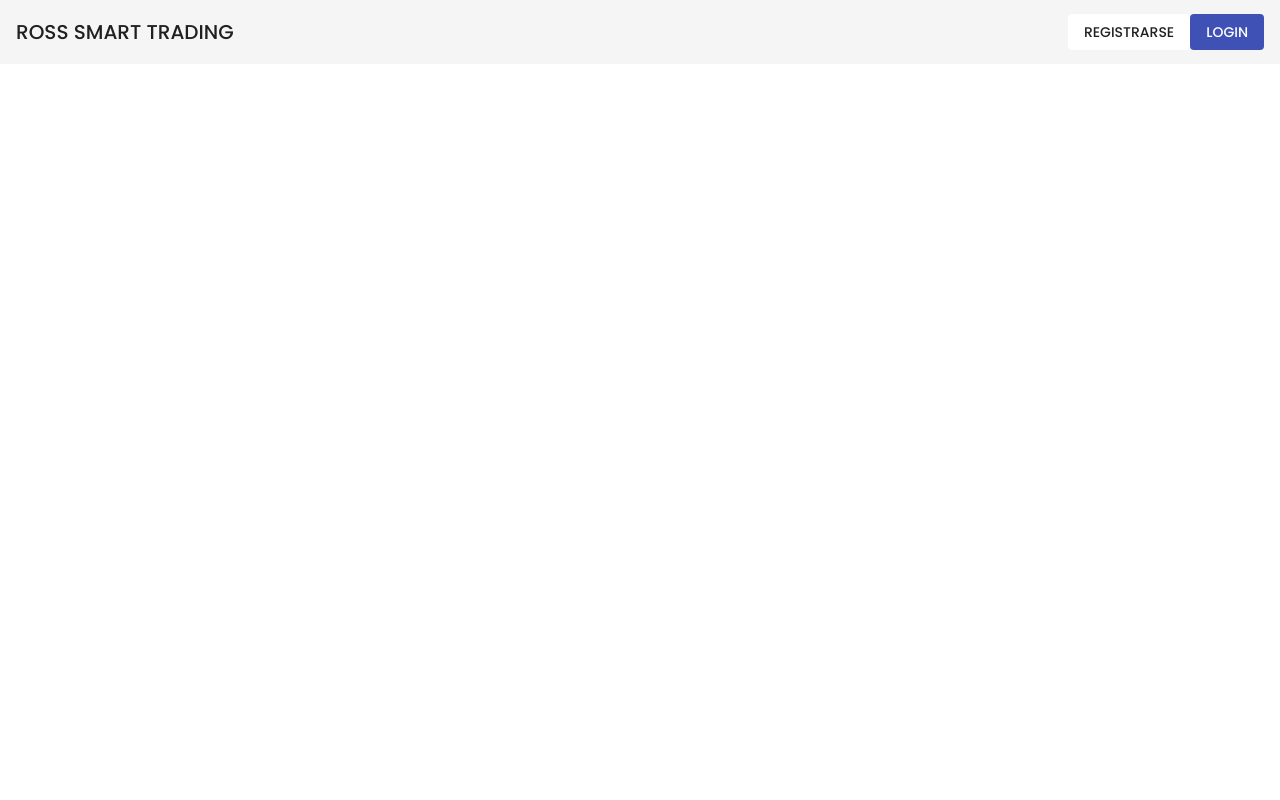
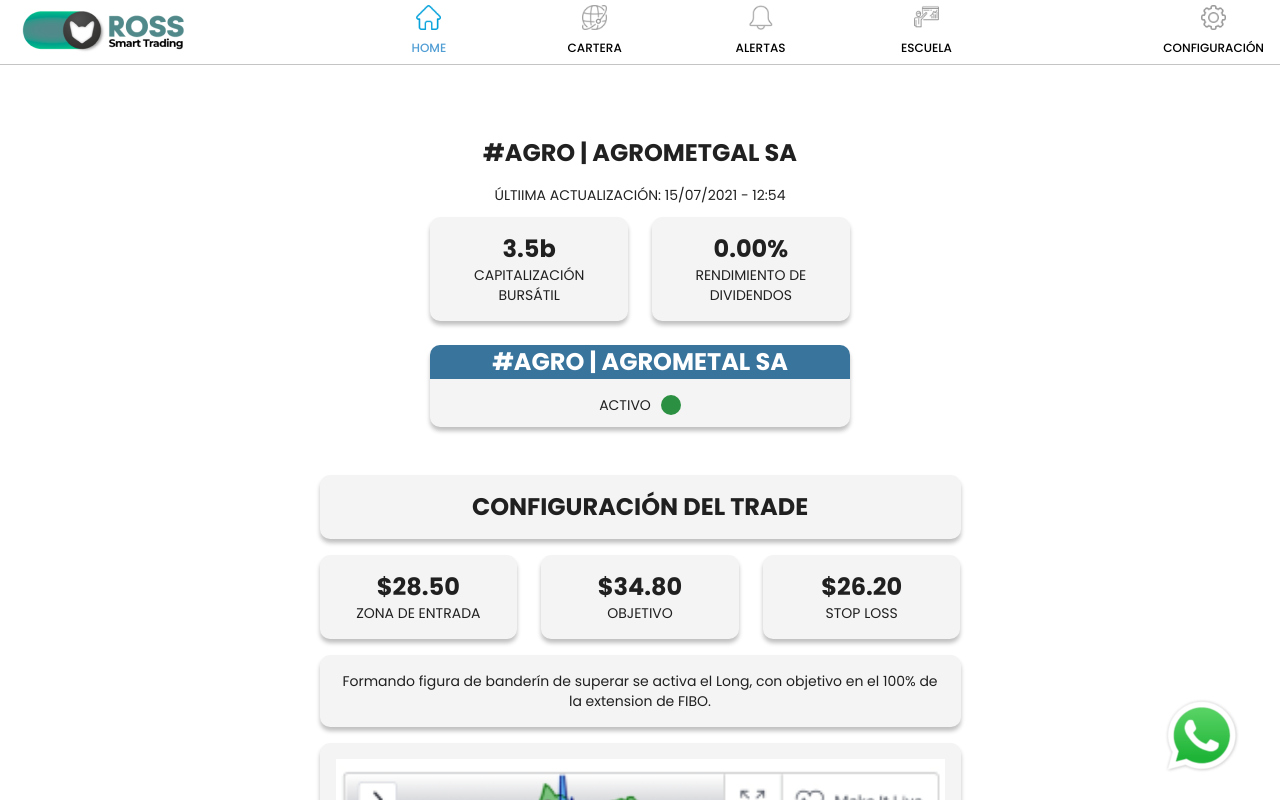
Before and after one commit to luponce/ross-smart-trading-web, an Angular app: page /admin/detalle-alerta/1 in a window 1280 px wide. Before the commit this address led to /. Built offline with nearby package versions, Linux system fonts and the light colour scheme; sample sign-in values are in the browser's storage.

Commit message:
Detalle de alerta

```diff
--- a/src/app/admin/admin-routing.module.ts
+++ b/src/app/admin/admin-routing.module.ts
@@ -11,6 +11,8 @@ import { EscuelaComponent } from './pages/escuela/escuela.component';
 import { ConfiguracionComponent } from './pages/configuracion/configuracion.component';
 import { SATComponent } from './pages/sat/sat.component';
 import { LATComponent } from './pages/lat/lat.component';
+import { DetalleAlertaComponent } from './pages/detalle-alerta/detalle-alerta.component';
+import { DetalleCarteraComponent } from './pages/detalle-cartera/detalle-cartera.component';
 
 const routes: Routes = [
   { path: 'login', component: LoginComponent },
@@ -43,6 +45,16 @@ const routes: Routes = [
       },
       { path: 'sat', component: SATComponent, canActivate: [AuthGuard] },
       { path: 'lat', component: LATComponent, canActivate: [AuthGuard] },
+      {
+        path: 'detalle-alerta/:id',
+        component: DetalleAlertaComponent,
+        canActivate: [AuthGuard],
+      },
+      {
+        path: 'detalle-cartera/:id',
+        component: DetalleCarteraComponent,
+        canActivate: [AuthGuard],
+      },
     ],
   },
 ];
--- a/src/app/admin/admin.module.ts
+++ b/src/app/admin/admin.module.ts
@@ -19,6 +19,8 @@ import { ConfiguracionComponent } from './pages/configuracion/configuracion.comp
 import { ButtonComponent } from './components/button/button.component';
 import { SATComponent } from './pages/sat/sat.component';
 import { LATComponent } from './pages/lat/lat.component';
+import { DetalleCarteraComponent } from './pages/detalle-cartera/detalle-cartera.component';
+import { DetalleAlertaComponent } from './pages/detalle-alerta/detalle-alerta.component';
 
 @NgModule({
   declarations: [
@@ -33,7 +35,9 @@ import { LATComponent } from './pages/lat/lat.component';
     ConfiguracionComponent,
     ButtonComponent,
     SATComponent,
-    LATComponent
+    LATComponent,
+    DetalleCarteraComponent,
+    DetalleAlertaComponent
   ],
   imports: [
     CommonModule,
--- a/src/app/admin/pages/alertas/alertas.component.css
+++ b/src/app/admin/pages/alertas/alertas.component.css
@@ -20,6 +20,7 @@
 .card-alerta {
     border: 1px solid #E2E2E2;
     background-color: white !important;
+    cursor: pointer;
 }
 
 .border-azul {
--- a/src/app/admin/pages/alertas/alertas.component.html
+++ b/src/app/admin/pages/alertas/alertas.component.html
@@ -1,6 +1,6 @@
 <div class="row mt-5 justify-content-center">
   <div class="col-7 mt-4">
-    <mat-card class="card-alerta mt-3" [ngClass]="{'border-azul': true}">
+    <mat-card class="card-alerta mt-3" (click)="goToDetalle(1)" [ngClass]="{'border-azul': true}">
       <div class="row header">
         <div class="col-9">
           <h1 class="titulo">SWING ARGY TRADING</h1>
@@ -19,7 +19,7 @@
       </div>
     </mat-card>
 
-    <mat-card class="card-alerta mt-3" [ngClass]="{'border-negro': true}">
+    <mat-card class="card-alerta mt-3" (click)="goToDetalle(2)" [ngClass]="{'border-negro': true}">
       <div class="row header">
         <div class="col-9">
           <h1 class="titulo">SWING ARGY TRADING</h1>
@@ -38,7 +38,7 @@
       </div>
     </mat-card>
 
-    <mat-card class="card-alerta mt-3" [ngClass]="{'border-amarillo': true}">
+    <mat-card class="card-alerta mt-3" (click)="goToDetalle(3)" [ngClass]="{'border-amarillo': true}">
       <div class="row header">
         <div class="col-9">
           <h1 class="titulo">SWING ARGY TRADING</h1>
@@ -57,7 +57,7 @@
       </div>
     </mat-card>
 
-    <mat-card class="card-alerta mt-3" [ngClass]="{'border-verde-claro': true}">
+    <mat-card class="card-alerta mt-3" (click)="goToDetalle(4)" [ngClass]="{'border-verde-claro': true}">
       <div class="row header">
         <div class="col-9">
           <h1 class="titulo">SWING ARGY TRADING</h1>
@@ -76,7 +76,7 @@
       </div>
     </mat-card>
 
-    <mat-card class="card-alerta mt-3" [ngClass]="{'border-verde-oscuro': true}">
+    <mat-card class="card-alerta mt-3" (click)="goToDetalle(5)" [ngClass]="{'border-verde-oscuro': true}">
       <div class="row header">
         <div class="col-9">
           <h1 class="titulo">SWING ARGY TRADING</h1>
--- a/src/app/admin/pages/alertas/alertas.component.ts
+++ b/src/app/admin/pages/alertas/alertas.component.ts
@@ -1,4 +1,5 @@
 import { Component, OnInit } from '@angular/core';
+import { Router } from '@angular/router';
 
 @Component({
   selector: 'app-alertas',
@@ -7,9 +8,13 @@ import { Component, OnInit } from '@angular/core';
 })
 export class AlertasComponent implements OnInit {
 
-  constructor() { }
+  constructor(private router: Router) { }
 
   ngOnInit(): void {
   }
 
+  goToDetalle(id: number) {
+    this.router.navigate(['admin/detalle-alerta', id])
+  }
+
 }
--- /dev/null
+++ b/src/app/admin/pages/detalle-alerta/detalle-alerta.component.css
@@ -0,0 +1,38 @@
+.titulo {
+    background-color: #39749D;
+    color: white;
+    text-align: center;
+    line-height: 18px;
+    font-weight: 700;
+    padding: 8px;
+    border-top-left-radius: 10px;
+    border-top-right-radius: 10px;
+}
+
+
+.gris {
+    background-color: #C4C4C4;
+    border-radius: 50%;
+    padding-left: 10px;
+    padding-right: 10px;
+    color: #C4C4C4;
+    margin-left: 10px;
+}
+
+.verde {
+    background-color: #2B9041;
+    border-radius: 50%;
+    padding-left: 10px;
+    padding-right: 10px;
+    color: #2B9041;
+    margin-left: 10px;
+}
+
+.rojo {
+    background-color: #A80000;
+    border-radius: 50%;
+    padding-left: 10px;
+    padding-right: 10px;
+    color: #A80000;
+    margin-left: 10px;
+}
--- /dev/null
+++ b/src/app/admin/pages/detalle-alerta/detalle-alerta.component.html
@@ -0,0 +1,87 @@
+<div class="row mt-5 justify-content-center">
+  <div class="col-7 mt-4">
+    <div class="row">
+      <div class="col-12 text-center">
+        <h1 class="font-weight-bold">#AGRO | AGROMETGAL SA</h1>
+        <p>ÚLTIIMA ACTUALIZACIÓN: 15/07/2021 - 12:54</p>
+      </div>
+    </div>
+
+    <div class="row justify-content-center">
+      <div class="col-4">
+        <mat-card class="text-center">
+          <h1 class="mb-0">3.5b</h1>
+          <p>CAPITALIZACIÓN BURSÁTIL</p>
+        </mat-card>
+      </div>
+      <div class="col-4">
+        <mat-card class="text-center">
+          <h1 class="mb-0">0.00%</h1>
+          <p>RENDIMIENTO DE DIVIDENDOS</p>
+        </mat-card>
+      </div>
+      <div class="col-8">
+        <mat-card class="mt-4 p-0">
+          <div class="row">
+            <div class="col-12">
+              <h1 class="titulo">#AGRO | AGROMETAL SA</h1>
+            </div>
+            <div class="col-12 text-center">
+              <p>ACTIVO
+                <span class="verde">
+                  <br>
+                </span>
+              </p>
+            </div>
+          </div>
+        </mat-card>
+      </div>
+    </div>
+
+    <div class="row mt-5">
+      <div class="col-12">
+        <mat-card class="text-center">
+          <h1>CONFIGURACIÓN DEL TRADE</h1>
+        </mat-card>
+      </div>
+      <div class="col-4">
+        <mat-card class="text-center mt-3 mb-3">
+          <h1 class="mb-0">$28.50</h1>
+          <p>ZONA DE ENTRADA</p>
+        </mat-card>
+      </div>
+      <div class="col-4">
+        <mat-card class="text-center mt-3 mb-3">
+          <h1 class="mb-0">$34.80</h1>
+          <p>OBJETIVO</p>
+        </mat-card>
+      </div>
+      <div class="col-4">
+        <mat-card class="text-center mt-3 mb-3">
+          <h1 class="mb-0">$26.20</h1>
+          <p>STOP LOSS</p>
+        </mat-card>
+      </div>
+      <div class="col-12">
+        <mat-card class="text-center">
+          <p>Formando figura de banderín de superar se activa el Long, con objetivo en el 100% de la extension de FIBO.
+          </p>
+        </mat-card>
+      </div>
+    </div>
+
+    <div class="row mt-3">
+      <div class="col-12">
+        <mat-card class="text-center">
+          <img class="w-100" src="assets/trading-view.png">
+        </mat-card>
+      </div>
+      <div class="col-12 mt-4">
+        <mat-card class="text-center">
+          <h1>ANÁLISIS TÉCNICO DE #AGRO</h1>
+          <img class="w-100" src="assets/tecnico.png">
+        </mat-card>
+      </div>
+    </div>
+  </div>
+</div>
--- /dev/null
+++ b/src/app/admin/pages/detalle-alerta/detalle-alerta.component.ts
@@ -0,0 +1,15 @@
+import { Component, OnInit } from '@angular/core';
+
+@Component({
+  selector: 'app-detalle-alerta',
+  templateUrl: './detalle-alerta.component.html',
+  styleUrls: ['./detalle-alerta.component.css']
+})
+export class DetalleAlertaComponent implements OnInit {
+
+  constructor() { }
+
+  ngOnInit(): void {
+  }
+
+}
--- /dev/null
+++ b/src/app/admin/pages/detalle-cartera/detalle-cartera.component.html
@@ -0,0 +1 @@
+<p>detalle-cartera works!</p>
--- /dev/null
+++ b/src/app/admin/pages/detalle-cartera/detalle-cartera.component.ts
@@ -0,0 +1,15 @@
+import { Component, OnInit } from '@angular/core';
+
+@Component({
+  selector: 'app-detalle-cartera',
+  templateUrl: './detalle-cartera.component.html',
+  styleUrls: ['./detalle-cartera.component.css']
+})
+export class DetalleCarteraComponent implements OnInit {
+
+  constructor() { }
+
+  ngOnInit(): void {
+  }
+
+}
--- a/src/styles.scss
+++ b/src/styles.scss
@@ -13,3 +13,7 @@ body { margin: 0; font-family: 'Poppins', sans-serif !important; }
     box-shadow: 0px 4px 4px rgba(0, 0, 0, 0.25) !important;
     border-radius: 10px !important;
 }
+
+.mat-h1, .mat-headline, .mat-typography h1 {
+    font-weight: 700 !important;
+}
```
Also changed, not shown: src/app/admin/pages/detalle-cartera/detalle-cartera.component.css (added), src/assets/tecnico.png (added), src/assets/trading-view.png (added).
